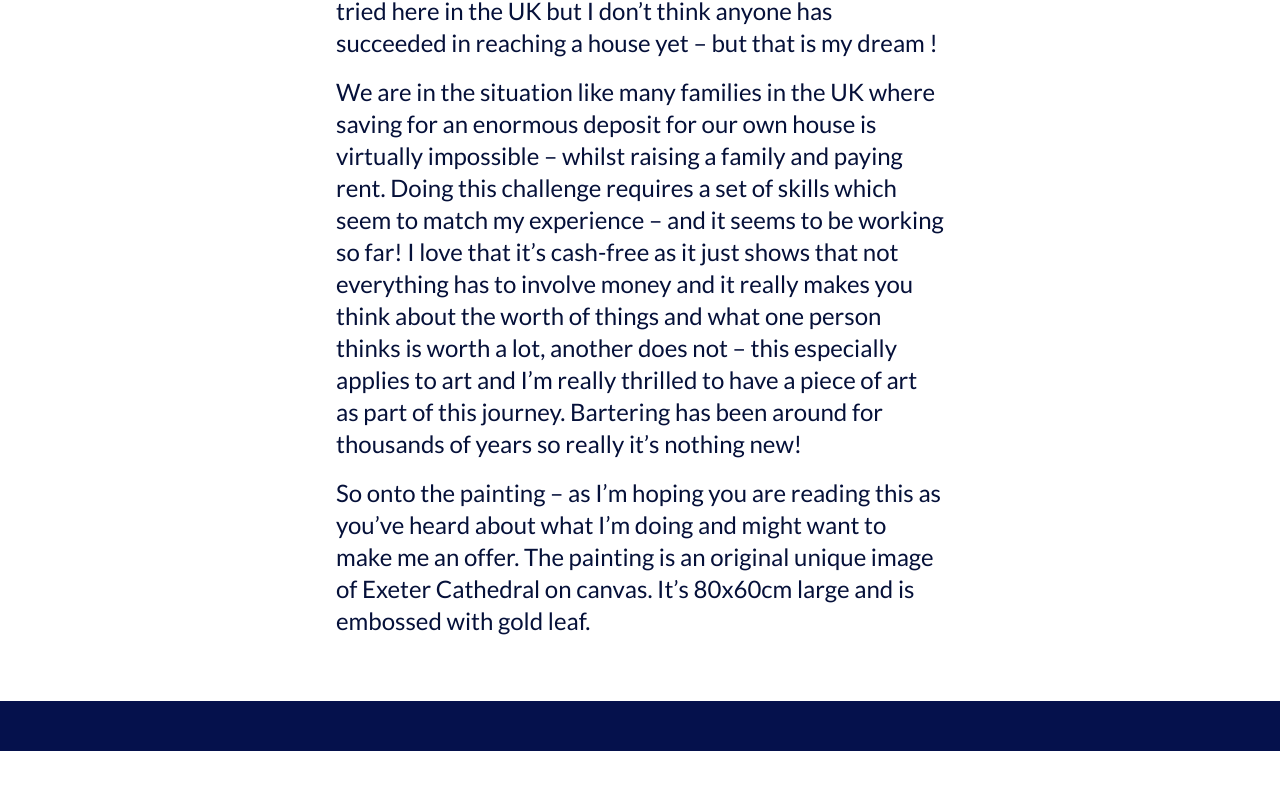
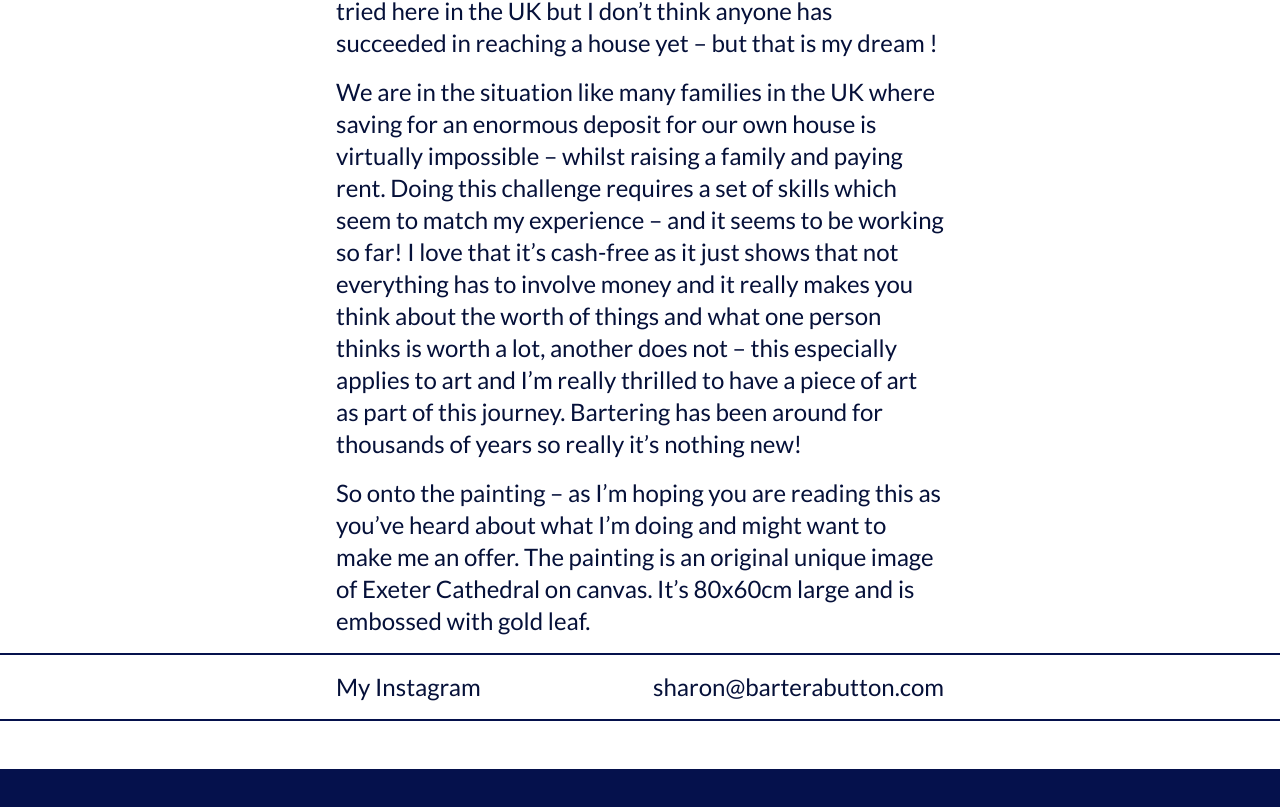
Before and after one commit to danielhpavey/barterabutton, a Next.js app: page / in a window 1280 px wide. Shown: the part 1567-2374 px from the top of the page. Before the commit the page ends 2318 px from the top, so only its background shows below. Built offline with nearby package versions, Linux system fonts and the light colour scheme.

Commit message:
Some footer links

```diff
--- a/pages/index.js
+++ b/pages/index.js
@@ -38,12 +38,16 @@ export default function Home() {
         <p>So onto the painting – as I’m hoping you are reading this as you’ve heard about what I’m doing and might want to make me an offer. The painting is an original unique image of Exeter Cathedral on canvas. It’s 80x60cm large and is embossed with gold leaf.</p>
       </main>
 
-      <footer className="flex flex-row justify-between flex-wrap gap-4 px-8 my-4 mb-12">
+    <div className="border-button-dark border-y-2 mb-12 my-4">
+      <footer className="flex flex-row justify-between flex-wrap gap-4 px-8 my-4  max-w-2xl mx-auto ">
           <div>
+            <a href="https://instagram.com/barterabutton">My Instagram</a>
           </div>
           <div>
+            <a href="mailto:sharon@barterabutton.com">sharon@barterabutton.com</a>
           </div>
       </footer>
     </div>
+    </div>
   )
 }
```
